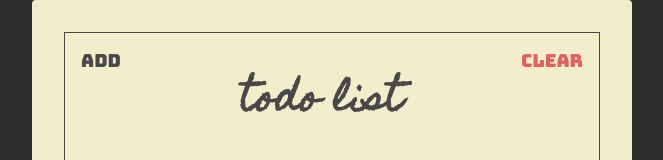
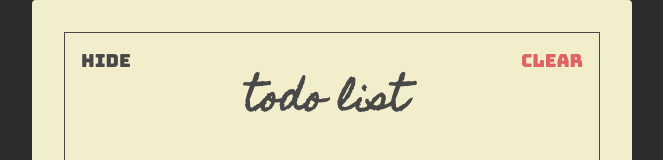
Before and after one commit to daniarfadd/React-Todolist, a React (Create React App) app: page / in a window 1280 px wide. Both pictures are taken after a click on the button "Add". Shown: the top 160 px of the page, without its empty margins (308-971 px from the left). Built offline with nearby package versions, Linux system fonts and the light colour scheme.

Commit message:
Hide Add Button and Todoform Maximum character

```diff
--- a/src/components/Header.jsx
+++ b/src/components/Header.jsx
@@ -2,11 +2,11 @@ import React from "react";
 // mengimport react dari library react
 import PropTypes from "prop-types";
 
-const Header = ({ showAddToggle }) => {
+const Header = ({ showAddToggle, showAdd }) => {
   return (
     <section class="header">
       <button class="header-btn main-black-color" onClick={showAddToggle}>
-        Add
+        {showAdd ? "Hide" : "Add"}
       </button>
       <h1 class="header-title">Todo List</h1>
       <button class="header-btn main-red-color">Clear</button>
@@ -15,7 +15,8 @@ const Header = ({ showAddToggle }) => {
 };
 
 Header.protoTypes = {
-  showAddToggle: PropTypes.func.isRequired
+  showAddToggle: PropTypes.func.isRequired,
+  showAdd: PropTypes.func.isRequired
 };
 
 export default Header;
--- a/src/components/TodoForm.jsx
+++ b/src/components/TodoForm.jsx
@@ -15,6 +15,12 @@ const TodoForm = ({ addTodo, showAdd }) => {
 
     if (!value) {
       alert("Fill the form!");
+      return;
+    }
+
+    if (value.length > 40) {
+      alert("Text should be less than 40 characters!");
+      setValue("");
       return;
     }
 
--- a/src/pages/TodoList.jsx
+++ b/src/pages/TodoList.jsx
@@ -25,7 +25,7 @@ const TodoList = () => {
 
   return (
     <Paper>
-      <Header showAddToggle={showAddToggle} />
+      <Header showAddToggle={showAddToggle} showAdd={showAdd} />
       <TodoForm addTodo={addTodo} showAdd={showAdd} />
       <Todos todos={todos} />
     </Paper>
```
